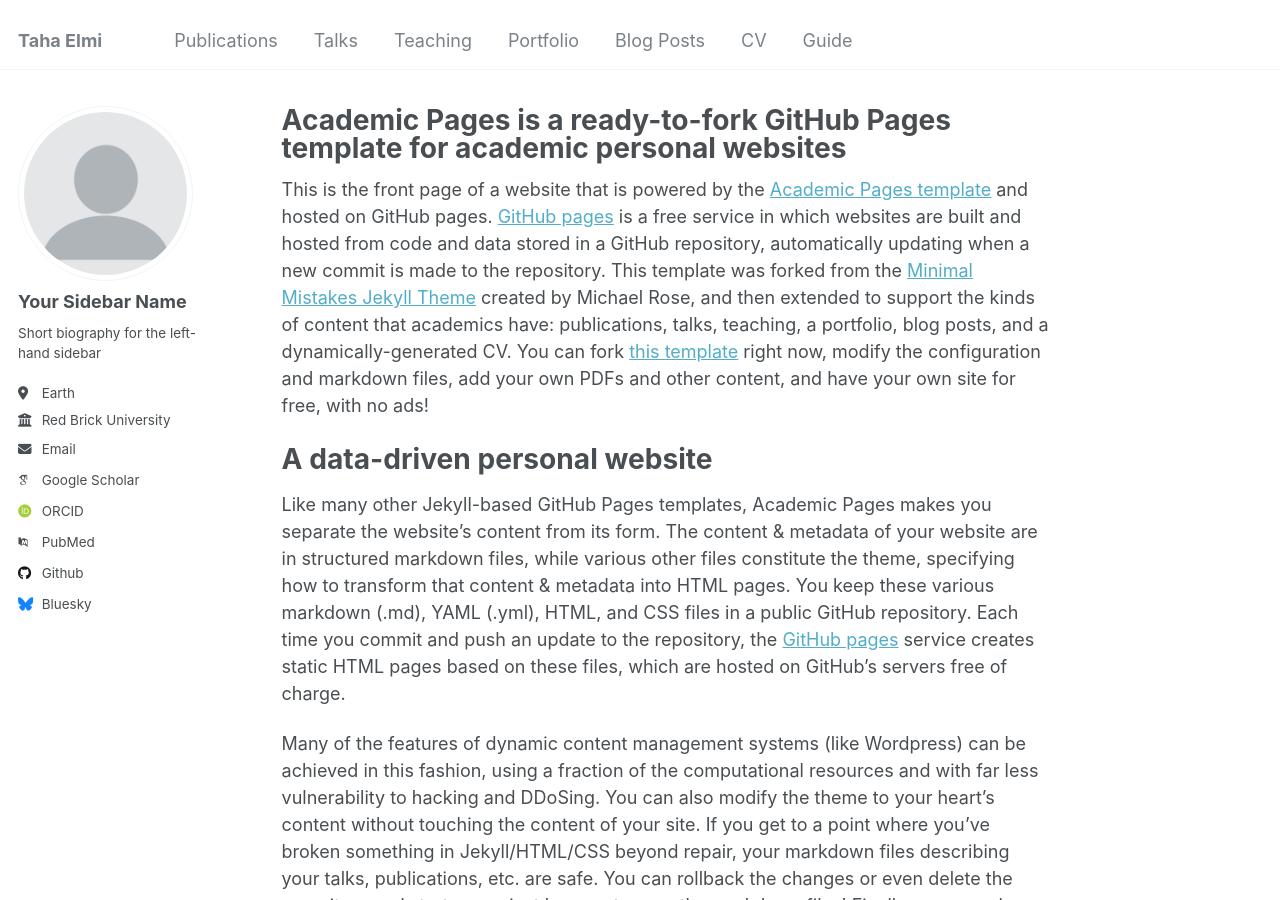
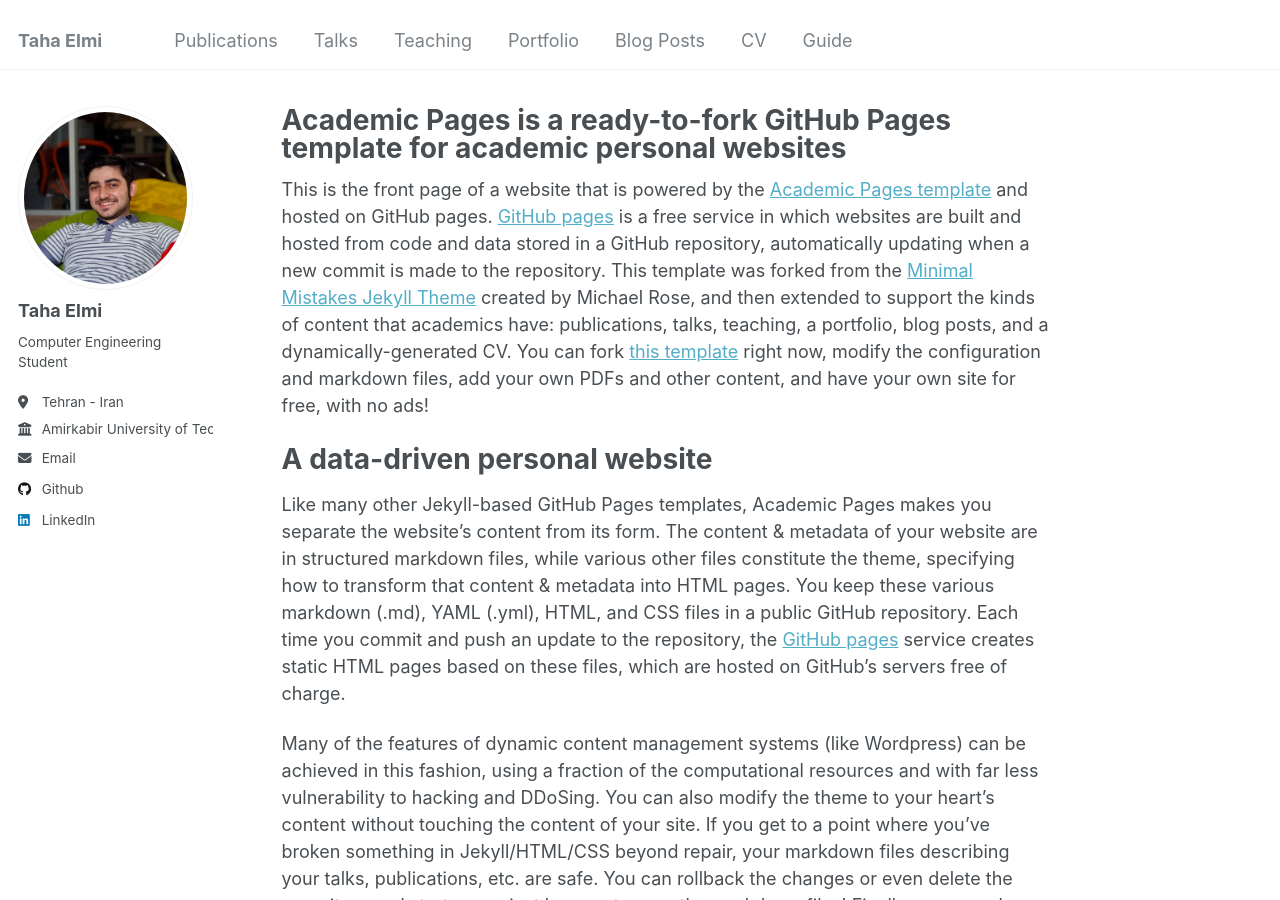
Before and after one commit to Taha-Elmi/Taha-Elmi, a Jekyll site: the page built from _pages/about.md, in a window 1280 px wide and 900 px high. Built offline with Jekyll 4.4.1, drawn with Linux system fonts in a browser that asks for light colours; some web fonts are replaced.

Commit message:
update: biographic info

```diff
--- a/_config.yml
+++ b/_config.yml
@@ -21,22 +21,22 @@ repository               : "taha-elmi/taha-elmi.github.io"
 #               Additional customization can be done by editing /_includes/author-profile.html
 author:
   # Biographic information
-  avatar           : "profile.png"
-  name             : "Your Sidebar Name"
-  pronouns         : # example: "she/her"
-  bio              : "Short biography for the left-hand sidebar"
-  location         : "Earth"
-  employer         : "Red Brick University"
+  avatar           : "me.jpg"
+  name             : "Taha Elmi"
+  pronouns         : # example: "he/his"
+  bio              : "Computer Engineering Student"
+  location         : "Tehran - Iran"
+  employer         : "Amirkabir University of Technology"
   uri              : # URL
-  email            : "none@example.org"
+  email            : "elmi.taha@gmail.com"
 
   # Academic websites
   arxiv            : # URL - Update with the correct link to your profile
-  googlescholar    : "https://scholar.google.com/citations?user=PS_CX0AAAAAJ"
+  googlescholar    : # "https://scholar.google.com/citations?user=PS_CX0AAAAAJ"
   impactstory      : # URL
-  orcid            : "http://orcid.org/yourorcidurl"
+  orcid            : # "http://orcid.org/yourorcidurl"
   semantic         : # URL
-  pubmed           : "https://www.ncbi.nlm.nih.gov/pubmed/?term=john+snow"
+  pubmed           : # "https://www.ncbi.nlm.nih.gov/pubmed/?term=john+snow"
   researchgate     : # URL
   scopus           : # URL
 
@@ -44,12 +44,12 @@ author:
   bitbucket        : # Username - Update with your username on the site
   codepen          : # Username
   dribbble         : # Username
-  github           : "academicpages"
+  github           : "Taha-Elmi"
   kaggle           : # Username
   stackoverflow    : # User number or user number and name (i.e., use "1" or "1/jeff-atwood")
 
   # Social media
-  bluesky          : "bsky.app" # Replace this with you Bluesky username
+  bluesky          : # "bsky.app" # Replace this with you Bluesky username
   facebook         : # Username
   flickr           : # Username
   foursquare       : # Username
@@ -58,7 +58,7 @@ author:
   keybase          : # Username
   instagram        : # Username
   lastfm           : # Username
-  linkedin         : # Username
+  linkedin         : "Taha-Elmi"
   mastodon         : # URL
   medium           : # URL
   pinterest        : # Username
```
Also changed, not shown: images/me.jpg (added).
